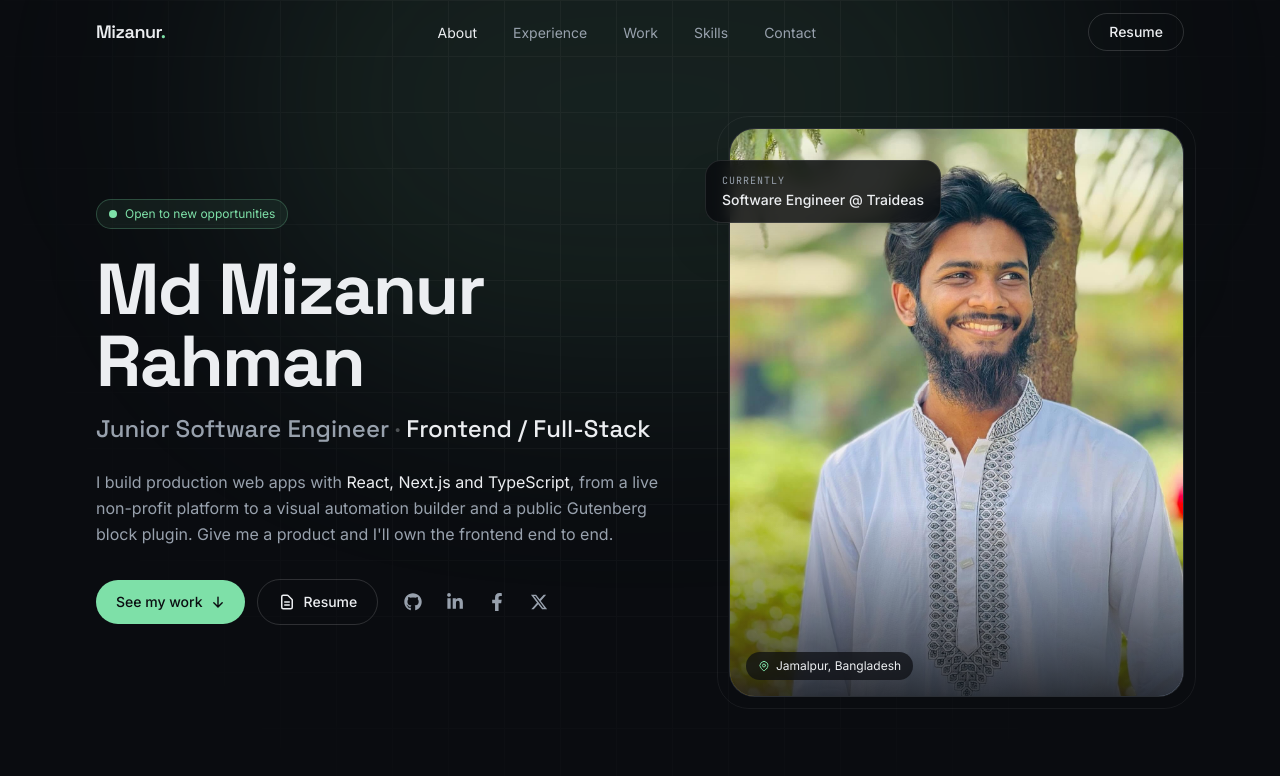
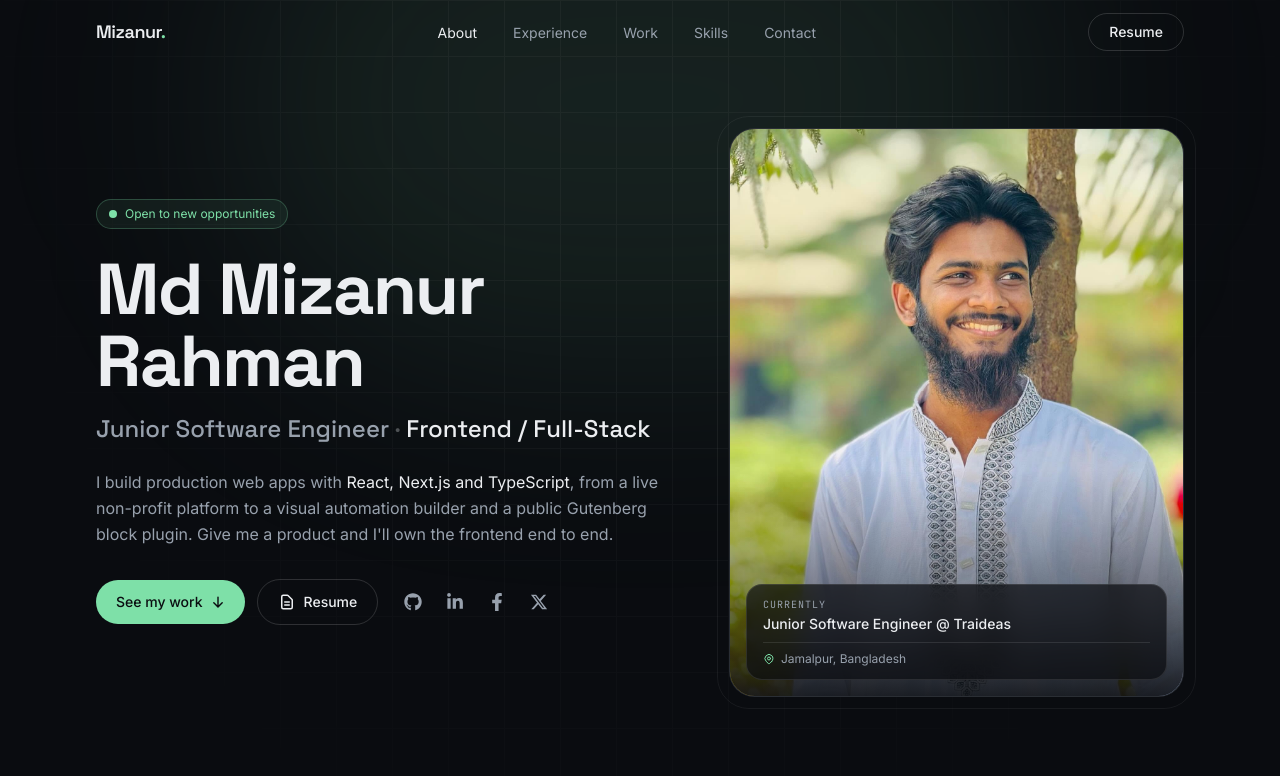
Before and after one commit to mizanurrahman70/mizanProtflio, a React (Vite) app: page / in a window 1280 px wide. Shown: the top 776 px of the page. Built offline with nearby package versions, Linux system fonts and the light colour scheme.

Commit message:
update protflio

```diff
--- a/src/sections/Hero.jsx
+++ b/src/sections/Hero.jsx
@@ -72,14 +72,21 @@ const Hero = () => (
               alt="Portrait of Md Mizanur Rahman"
               className="h-full w-full object-cover object-[50%_25%]"
             />
-            <div aria-hidden className="absolute inset-x-0 bottom-0 h-1/3 bg-gradient-to-t from-ink/80 to-transparent" />
-            <span className="absolute bottom-4 left-4 inline-flex items-center gap-1.5 rounded-full bg-ink/70 px-3 py-1.5 text-xs text-fg backdrop-blur">
-              <HiOutlineLocationMarker className="text-accent" /> Jamalpur, Bangladesh
-            </span>
-          </div>
-          <div className="absolute -left-6 top-8 hidden rounded-2xl border border-line/10 bg-ink/85 px-4 py-3 shadow-2xl backdrop-blur sm:block">
-            <p className="font-mono text-[10px] uppercase tracking-widest text-muted">Currently</p>
-            <p className="mt-0.5 text-sm font-medium">Software Engineer @ Traideas</p>
+            <div aria-hidden className="absolute inset-x-0 bottom-0 h-2/5 bg-gradient-to-t from-ink/90 via-ink/40 to-transparent" />
+            <div className="absolute inset-x-3 bottom-3 rounded-2xl border border-line/10 bg-ink/70 px-4 py-3 backdrop-blur-md sm:inset-x-4 sm:bottom-4">
+              <p className="font-mono text-[10px] uppercase tracking-widest text-muted">Currently</p>
+              <a
+                href="https://traideas.com/"
+                target="_blank"
+                rel="noreferrer"
+                className="mt-0.5 block text-sm font-medium text-fg hover:text-accent"
+              >
+                Junior Software Engineer @ Traideas
+              </a>
+              <p className="mt-2 flex items-center gap-1.5 border-t border-line/10 pt-2 text-xs text-muted">
+                <HiOutlineLocationMarker className="text-accent" /> Jamalpur, Bangladesh
+              </p>
+            </div>
           </div>
         </div>
       </div>
@@ -88,7 +95,7 @@ const Hero = () => (
     <div className="container-x relative mt-16 sm:mt-20">
       <dl className="grid grid-cols-2 gap-px overflow-hidden rounded-2xl border border-line/[0.08] bg-line/[0.08] lg:grid-cols-4">
         {stats.map((s) => (
-          <div key={s.label} className="flex flex-col-reverse bg-ink px-5 py-6 sm:px-6">
+          <div key={s.label} className="flex flex-col-reverse justify-end bg-ink px-5 py-6 sm:px-6">
             <dt className="mt-1 text-sm text-muted">{s.label}</dt>
             <dd className="font-display text-3xl font-semibold text-fg sm:text-4xl">{s.value}</dd>
           </div>
```
